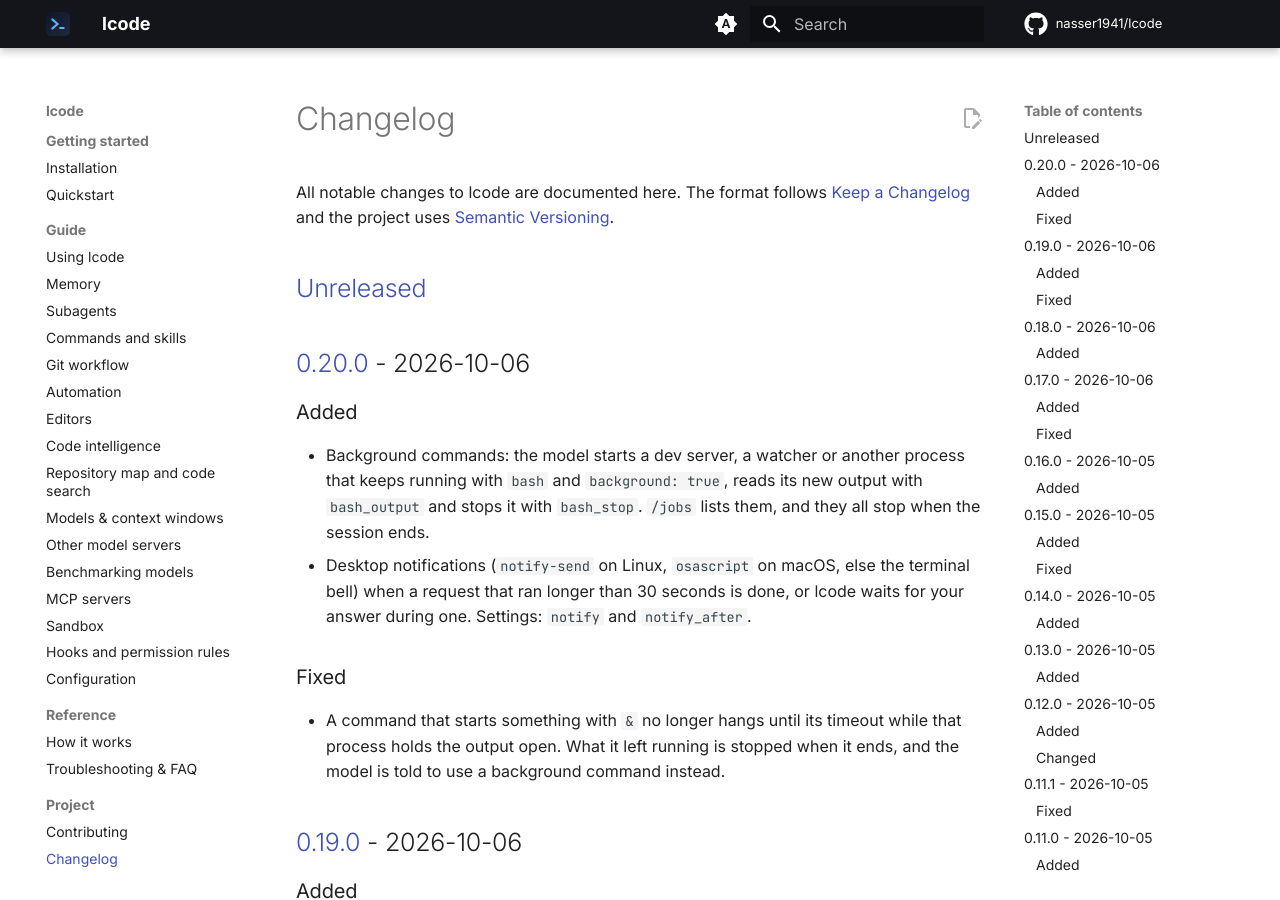
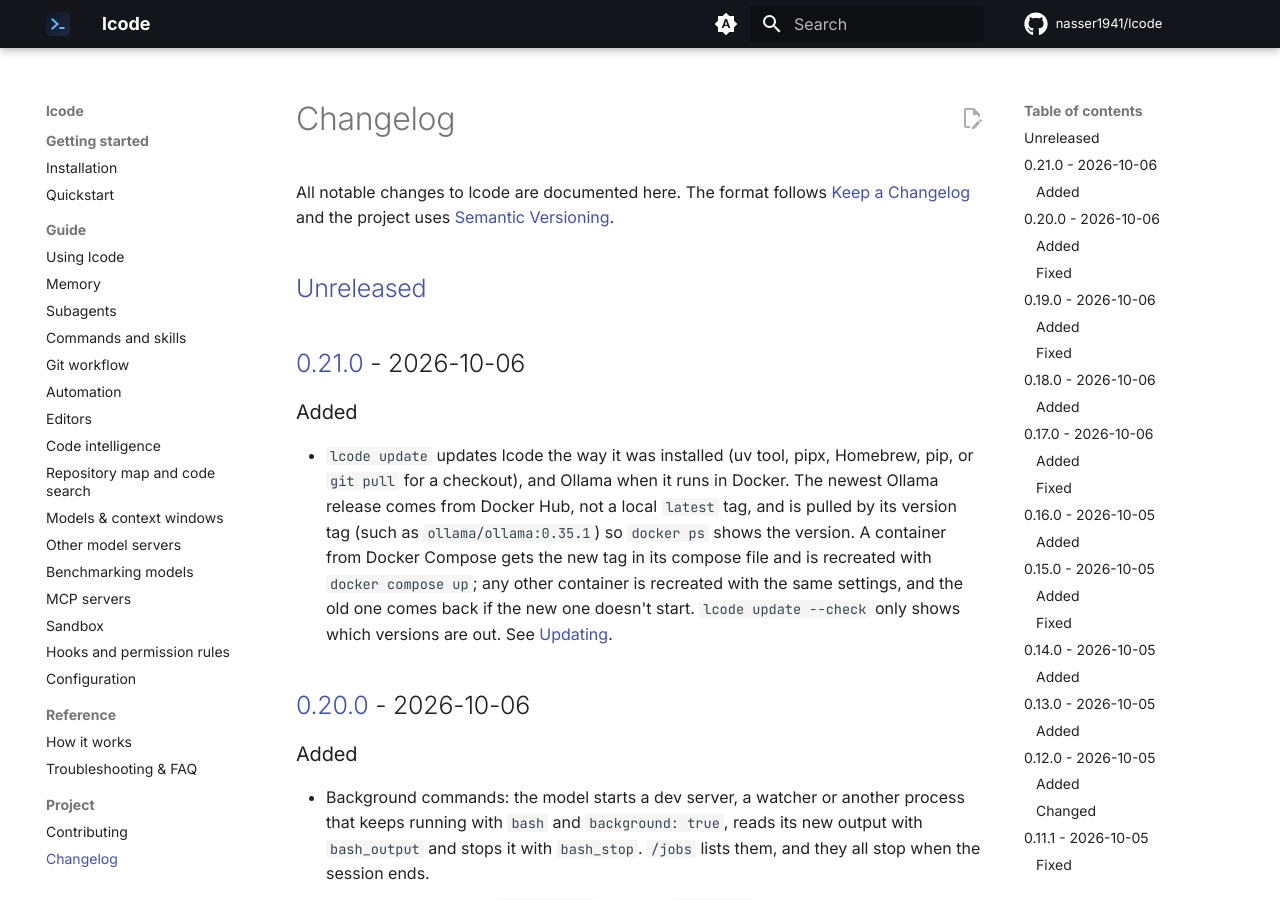
Before and after one commit to nasser1941/lcode, an MkDocs documentation site: the page built from docs/changelog.md, in a window 1280 px wide and 900 px high. Built offline with MkDocs 1.6.1 and Material for MkDocs 9.7.7, drawn with Linux system fonts in a browser that asks for light colours; comment, search, counter and statistics services are not loaded.

Commit message:
Release 0.21.0 (#88)
Co-authored-by: nasser1941 <9349840+nasser1941@users.noreply.github.com>
Co-authored-by: Claude Opus 5.5 <noreply@anthropic.com>

```diff
--- a/CHANGELOG.md
+++ b/CHANGELOG.md
@@ -5,6 +5,19 @@ All notable changes to lcode are documented here. The format follows
 [Semantic Versioning](https://semver.org/).
 
 ## [Unreleased]
+
+## [0.21.0] - 2026-10-06
+
+### Added
+
+- `lcode update` updates lcode the way it was installed (uv tool, pipx, Homebrew, pip, or
+  `git pull` for a checkout), and Ollama when it runs in Docker. The newest Ollama release comes
+  from Docker Hub, not a local `latest` tag, and is pulled by its version tag (such as
+  `ollama/ollama:0.35.1`) so `docker ps` shows the version. A container from Docker Compose gets
+  the new tag in its compose file and is recreated with `docker compose up`; any other container is
+  recreated with the same settings, and the old one comes back if the new one doesn't start.
+  `lcode update --check` only shows which versions are out. See
+  [Updating](https://nasser1941.github.io/lcode/installation/#updating).
 
 ## [0.20.0] - 2026-10-06
 
@@ -467,7 +480,8 @@ First public release.
 - `AGENTS.md` project instructions and `/init` to generate them.
 - One-line installer for Linux and macOS.
 
-[Unreleased]: https://github.com/nasser1941/lcode/compare/v0.20.0...HEAD
+[Unreleased]: https://github.com/nasser1941/lcode/compare/v0.21.0...HEAD
+[0.21.0]: https://github.com/nasser1941/lcode/compare/v0.20.0...v0.21.0
 [0.20.0]: https://github.com/nasser1941/lcode/compare/v0.19.0...v0.20.0
 [0.19.0]: https://github.com/nasser1941/lcode/compare/v0.18.0...v0.19.0
 [0.18.0]: https://github.com/nasser1941/lcode/compare/v0.17.0...v0.18.0
--- a/src/lcode/__init__.py
+++ b/src/lcode/__init__.py
@@ -3,7 +3,7 @@
 From a program: `from lcode import Session` (see lcode.api).
 """
 
-__version__ = "0.20.0"
+__version__ = "0.21.0"
 
 API = ("Session", "Result", "Options", "SetupError")
 
```
Also changed, not shown: docs/quickstart.md (+1 -1 lines).
